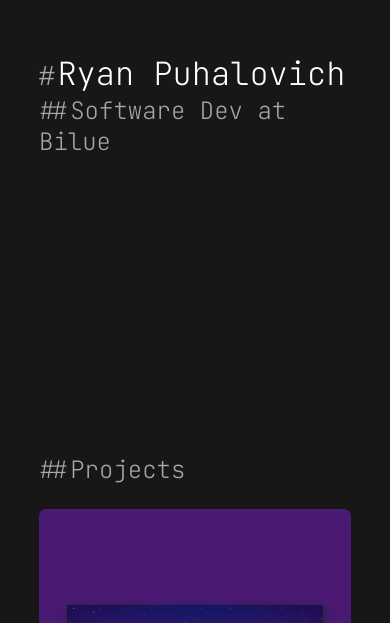
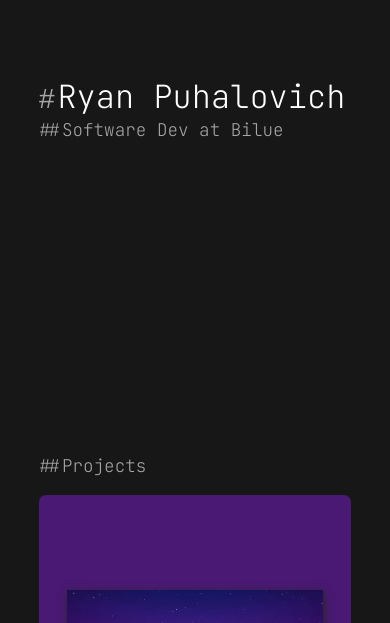
Before and after one commit to rpuhalovich/rpuhalovich.github.io, a React (Create React App) app: page / in a window 390 px wide. Shown: the part 221-844 px from the top of the page. Built offline with nearby package versions, Linux system fonts and the light colour scheme.

Commit message:
fixed header

```diff
--- a/src/views/Hero.css
+++ b/src/views/Hero.css
@@ -1,18 +1,9 @@
-.titleFontSize {
-  font-size: 2rem;
-}
-
-@media screen and (min-width: 550px) {
-  .titleFontSize {
-    font-size: 3rem;
-  }
-}
-
 .smolSpace {
   margin-right: 0.1em;
 }
 
 .title {
+  font-size: 3rem;
   font-weight: 300;
   font-family: "JetBrains Mono", monospace;
   color: white;
@@ -29,3 +20,13 @@
   color: var(--Black50);
   margin-top: 0px;
 }
+
+@media screen and (max-width: 550px) {
+  .title {
+    font-size: 2rem;
+  }
+
+  .subHeader {
+    font-size: 1.1rem;
+  }
+}
--- a/src/views/Hero.js
+++ b/src/views/Hero.js
@@ -5,7 +5,7 @@ import "./Hero.css";
 function Hero() {
   return (
     <>
-      <p className="title titleFontSize header">
+      <p className="title header">
         <span className="h5 smolSpace">#</span>Ryan Puhalovich
       </p>
       <p className="subHeader">
```
